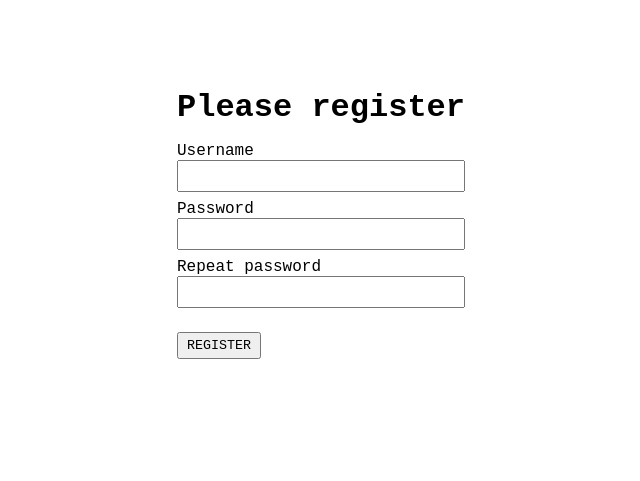
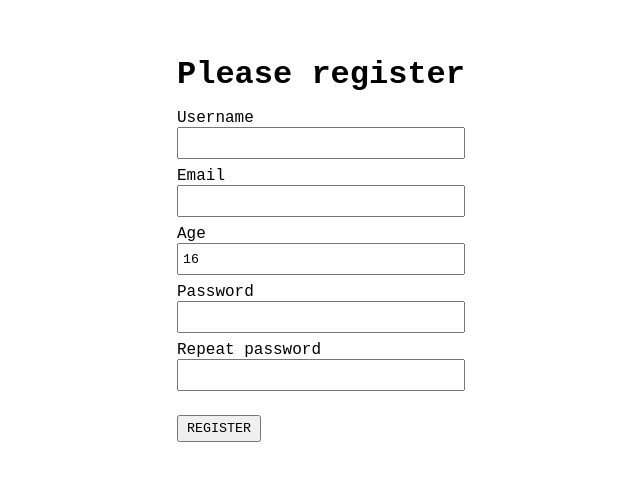
Before and after one commit to Glebkiselev11/vue-3-todo, a Vue app: page /register in a window 1280 px wide. Shown: the part 151-632 px from the top of the page, without its empty margins (319-959 px from the left). Built offline with nearby package versions, Linux system fonts and the light colour scheme.

Commit message:
added api for registration via postmen api

```diff
--- a/src/http-config/index.ts
+++ b/src/http-config/index.ts
@@ -1,7 +1,7 @@
 import axios from 'axios';
 
 const axiosInstance = axios.create({
-	baseURL: process.env.VUE_APP_PROXY
+	baseURL: 'https://api-nodejs-todolist.herokuapp.com'
 });
 
 
--- a/src/views/Register.vue
+++ b/src/views/Register.vue
@@ -10,14 +10,40 @@
 				<input
 					v-model="username"
 					class="input"
+					type="text"
+					required
 				>
 			</label>
+
+			<label class="label-wrap h-my-sm">
+				Email
+				<input
+					v-model="email"
+					class="input"
+					required
+					type="email"
+				>
+			</label>
+
+			<label class="label-wrap h-my-sm">
+				Age
+				<input
+					v-model="age"
+					class="input"
+					required
+					type="number"
+				>
+			</label>
+
+
 
 			<label class="label-wrap h-my-sm">
 				Password
 				<input
 					v-model="password"
 					class="input"
+					required
+					type="password"
 				>
 			</label>
 
@@ -26,9 +52,12 @@
 				<input
 					v-model="repeatPassword"
 					class="input"
+					required
+					type="password"
 				>
 			</label>
 
+			<p v-text="error" style="color: red"/>
 
 			<button type="submit" class="button h-mt-md">Register</button>
 
@@ -38,6 +67,8 @@
 </template>
 
 <script lang="ts">
+
+import { POST } from '@/http-config';
 import { defineComponent } from 'vue';
 
 export default defineComponent({
@@ -45,13 +76,29 @@ export default defineComponent({
 
 	data: () => ({
 		username: '',
+		email: '',
+		age: 16,
 		password: '',
-		repeatPassword: ''
+		repeatPassword: '',
+
+		error: null as null | string
 	}),
 
 	methods: {
-		register() {
-			console.log(this.username, this.password, this.repeatPassword);
+		async register() {
+			if (this.password !== this.repeatPassword) {
+				this.error = 'Passwords must match';
+				return;
+			}
+
+			const { token } = await POST('/user/register', {
+				name: this.username,
+				email: this.email,
+				password: this.password,
+				age: this.age
+			});
+
+			localStorage.setItem('authToken', token);
 		}
 	}
 
```
